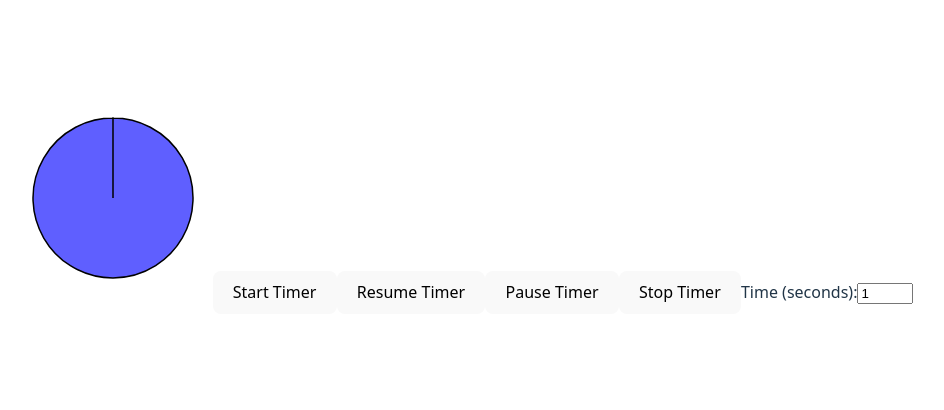
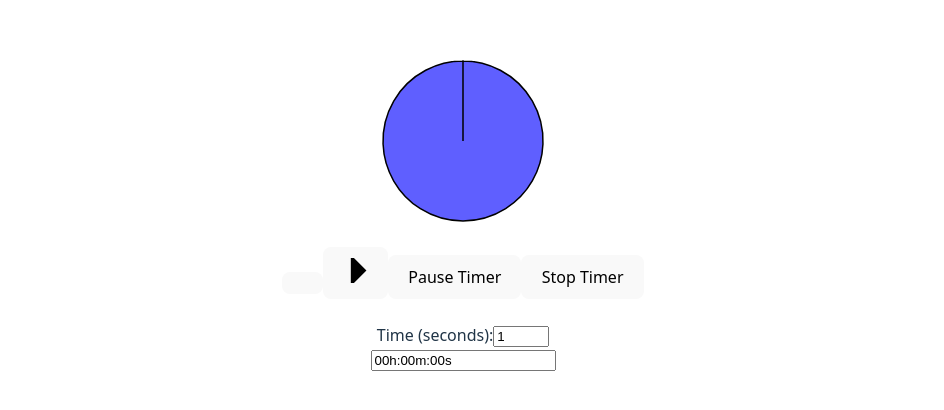
Before and after one commit to JackWanamaker/React-Time-Timer, a React (Vite) app: page / in a window 1280 px wide. Shown: the part 194-604 px from the top of the page, without its empty margins (177-1121 px from the left). Built offline with nearby package versions, Linux system fonts and the light colour scheme.

Commit message:
Implemented timer entry logic. Will clean up and look for bugs using console.logs and other methods.

```diff
--- a/src/App.jsx
+++ b/src/App.jsx
@@ -5,12 +5,140 @@ import Arc from './Arc'
 function App() {
   const [arcAngle, setArcAngle] = useState(359.99);
   const [timerLength, setTimerLength] = useState(1);
-  const refreshTime = useRef(5);
+  const refreshTime = 5;
   const [timeLeft, setTimeLeft] = useState(Infinity);
   const startTime = useRef(Date.now());
   const [cachedTime, setCachedTime] = useState(0);
   const [isRunning, setIsRunning] = useState(false);
-  const [angleActive, setAngleActive] = useState(false);
+  const [timerValue, setTimerValue] = useState("00h:00m:00s");
+  const [timerValueArray, setTimerValueArray] = useState([0,0,0,0,0,0]);
+
+  function handleTimerChange(e) {
+    let numArray = []
+    const myValue = e.target.value;
+    let colonsPresent = 0;
+    let charsPresent = [false, false, false];
+
+    //Returns the original timer Value if the lengths are too short, too long, or the last value is not s
+    if (myValue.length < 10 | myValue.length > 12 | (myValue.length === 12 & myValue[11] != "s")) {
+        return;
+    }
+
+    console.log(myValue);
+
+    //Adds all numbers present to numArray, tracks number of colons, and checks digits present
+    for (let i = 0; i < myValue.length; i++) {
+      let tempVal = parseInt(myValue);
+
+      if (!isNaN(tempVal)) {
+        numArray[numArray.length] = tempVal;
+      }
+      else {
+        if (myValue[i] === ":") {
+          colonsPresent += 1;
+        }
+        else if (myValue[i] === "h") {
+          charsPresent[0] += 1;
+        }
+        else if (myValue[i] === "m") {
+          charsPresent[1] += 1;
+        }
+        else if (myValue[i] === "s") {
+          charsPresent[2] += 1;
+        }
+        else {
+          return;
+        }
+      }
+    }
+
+    //If any values besides the numbers were modifited, we return the original value.
+    if (colonsPresent != 2 | charsPresent[0] != 1 | charsPresent[1] != 1 | charsPresent[2] != 1) {
+      console.log("Invalid Chars");
+      console.log("Colons: " + colonsPresent);
+      console.log("H Chars: " + charsPresent[0]);
+      console.log("M Chars: " + charsPresent[1]);
+      console.log("S Chars: " + charsPresent[2]);
+      return;
+    }
+    //Otherwise, we try and get the new one
+    else {
+      console.log("We have arried!!!")
+      //If there are 6 numbers, we return the expression as such.
+      if (numArray.length === 6) {
+        setTimerValueArray(numArray);
+        setTimerValue(`${numArray[0]}${numArray[1]}h:${numArray[2]}${numArray[3]}m:${numArray[4]}${numArray[5]}s`);
+      }
+      //Otherwise it needs to be processed to add in 0s
+      else {
+        //Determines how long the loop should go for
+        whileLength = 0;
+        if (numArray.length > timerValueArray.length) {
+          whileLength = timerValueArray.length;
+        }
+        else {
+          whileLength = numArray.length;
+        }
+        //Loop to find the index where the user put their number
+        let indexFound = -1;
+        currentIndex = 0;
+        while (indexFound === -1 & currentIndex < whileLength) {
+          if (timerValueArray[currentIndex] != numArray[currentIndex]) {
+            indexFound = currentIndex;
+          }
+          else {
+            currentIndex += 1;
+          }
+        }
+        //Sets the indexFound to the length of the longer array if nothing is found
+        if (indexFound === -1) {
+          indexFound = whileLength + 1;
+        }
+        //
+        if ((indexFound === whileLength + 1) & (numArray[indexFound] === 0)) {
+          return;
+        }
+        else if (indexFound === 6) {
+          return;
+        }
+        else {
+          if (numArray.length === 5) {
+            myArrayIndex = 0;
+            newArray = [];
+            for (let i = 0; i < 6; i++) {
+              if (i === indexFound) {
+                newArray[i] = 0;
+              }
+              else {
+                newArray[i] = numArray[myArrayIndex];
+                myArrayIndex += 1;
+              }
+            }
+            setTimerValueArray(newArray);
+            setTimerValue(`${newArray[0]}${newArray[1]}h:${newArray[2]}${newArray[3]}m:${newArray[4]}${newArray[5]}s`);
+          }
+          else {
+            newArray = [];
+            myArrayIndex = 0;
+            startIndex = 0;
+            while (startIndex <= 7) {
+              newArray[i] = numArray[myArrayIndex]
+              if (i === indexFound) {
+                myArrayIndex += 2;
+                startIndex += 1;
+              }
+              else {
+                myArrayIndex += 1;
+                startIndex += 1;
+              }
+            }
+            setTimerValueArray(newArray);
+            setTimerValue(`${newArray[0]}${newArray[1]}h:${newArray[2]}${newArray[3]}m:${newArray[4]}${newArray[5]}s`);
+          }
+        }
+      }
+    }
+  }
 
   function handleChange(e) {
     setTimerLength(e.target.value);
@@ -22,16 +150,22 @@ function App() {
     setCachedTime(0);
     setIsRunning(true);
     console.log("Started");
-    console.log("Timer Length Currently " + timerLength);
+    //console.log("Timer Length Currently " + timerLength);
+  }
+
+  function resetTimer() {
+    setTimeLeft(Infinity);
+    setCachedTime(0);
+
   }
 
   function resumeTimer() {
     startTime.current = Date.now();
     setIsRunning(true);
     console.log("Resumed");
-    console.log("Time Left: " + timeLeft);
-    console.log("Timer Length Currently " + timerLength);
-    console.log("Cached Time: " + cachedTime);
+    //console.log("Time Left: " + timeLeft);
+    //console.log("Timer Length Currently " + timerLength);
+    //console.log("Cached Time: " + cachedTime);
   }
 
   function pauseTimer() {
@@ -51,7 +185,7 @@ function App() {
   useEffect(() => {
     if (isRunning) {
       if (timeLeft <= 0) {
-        console.log("I'm here");
+        console.log("Timer Finished");
         stopTimer();
         return; // stop when 0
       }
@@ -70,8 +204,8 @@ function App() {
       else {
         setArcAngle((timeLeft/(timerLength*1000))*360);
       }
-      console.log("Current Arc Angle: " + arcAngle);
-    }, refreshTime.current);
+      //console.log("Current Arc Angle: " + arcAngle);
+    }, refreshTime);
     return () => clearInterval(timer); // cleanup when unmounted
 
     }
@@ -81,12 +215,23 @@ function App() {
   return (
     <>
       <Arc radius={80} startAngle={0} endAngle={arcAngle} stroke="black" strokeWidth={1.5} />
-      <button onClick={startTimer}>Start Timer </button>
-      <button onClick={resumeTimer}>Resume Timer </button>
+      <br></br>
+      <button onClick={startTimer}>
+
+      </button>
+      <button onClick={resumeTimer}>
+        <svg width="25px" height="25px" viewBox="0 0 16 16" fill="none" xmlns="http://www.w3.org/2000/svg">
+          <path d="M5 16L7 16L15 8L7 -2.7818e-08L5 0L5 16Z" fill="#000000"/>
+        </svg>
+      </button>
       <button onClick={pauseTimer}>Pause Timer </button>
       <button onClick={stopTimer}>Stop Timer</button>
+      <br></br>
+      <br></br>
       <label>Time (seconds):</label>
-        <input type="number" value={timerLength} onChange={handleChange} min="1" max="60"/>
+      <input type="number" value={timerLength} onChange={handleChange} min="1" max="60"/>
+      <br></br>
+      <input type="text" value={timerValue} onChange={handleTimerChange} />
     </>
   )
 }
--- a/src/Form.jsx
+++ b/src/Form.jsx
@@ -1,5 +1,4 @@
 import { useState } from 'react';
-import { createRoot } from 'react-dom/client';
 
 function MyForm() {
   const [name, setName] = useState("");
@@ -22,8 +21,4 @@ function MyForm() {
   )
 }
 
-createRoot(document.getElementById('root')).render(
-  <MyForm />
-);
-
 export default MyForm
```
Also changed, not shown: src/Buttons.jsx (added).
